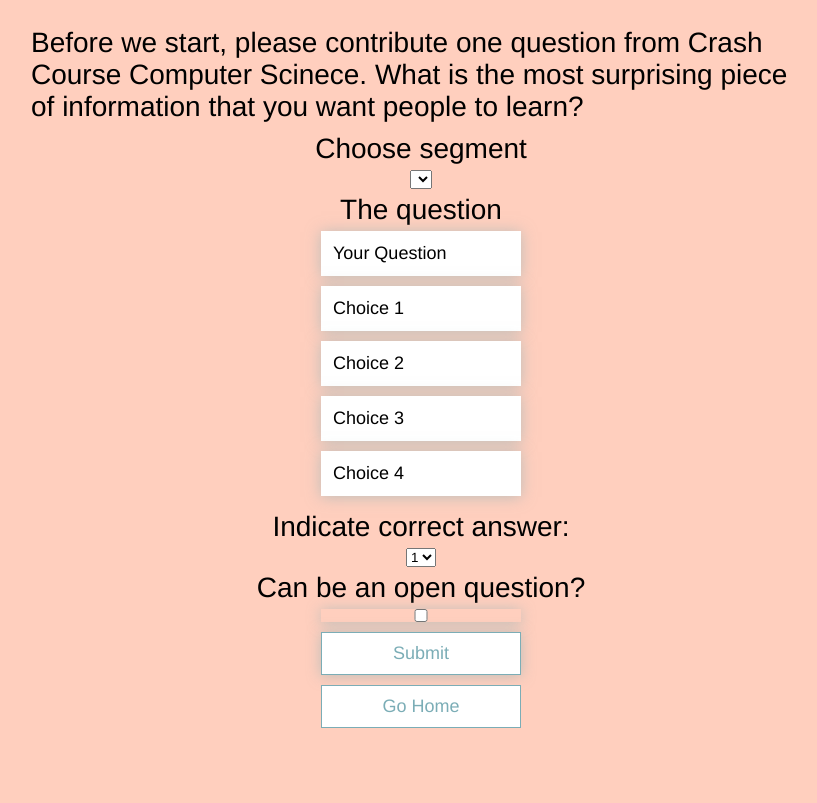
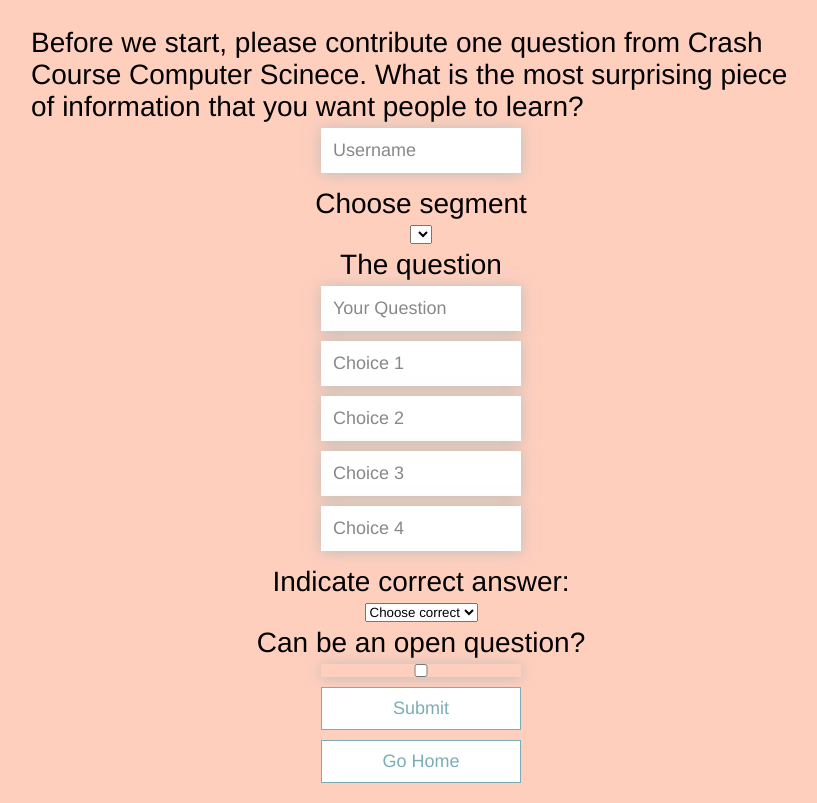
Before and after one commit to 8-bit-sheep/lamb-quiz, a website: page user-questions.html in a window 1280 px wide. Shown: the part 100-903 px from the top of the page, without its empty margins (219-1036 px from the left). Before the commit the page ends 848 px from the top, so only its background shows below. Drawn offline with nearby package versions, Linux system fonts and the light colour scheme; no server answers.

Commit message:
form validation

```diff
--- a/user-questions.html
+++ b/user-questions.html
@@ -17,16 +17,48 @@
           that you want people to learn?
         </h3>
         <form>
+          <input
+            type="text"
+            name="username"
+            placeholder="Username"
+            id="username"
+          />
           <h3>Choose segment</h3>
           <select id="contentSelector" name="contentSegment"> </select>
           <h3>The question</h3>
-          <input type="text" name="question" value="Your Question" />
-          <input type="text" name="choice1" value="Choice 1" />
-          <input type="text" name="choice2" value="Choice 2" />
-          <input type="text" name="choice3" value="Choice 3" />
-          <input type="text" name="choice4" value="Choice 4" />
+          <input
+            type="text"
+            name="question"
+            placeholder="Your Question"
+            id="question"
+          />
+          <input
+            type="text"
+            name="choice1"
+            placeholder="Choice 1"
+            id="choice1"
+          />
+          <input
+            type="text"
+            name="choice2"
+            placeholder="Choice 2"
+            id="choice2"
+          />
+          <input
+            type="text"
+            name="choice3"
+            placeholder="Choice 3"
+            id="choice3"
+          />
+          <input
+            type="text"
+            name="choice4"
+            placeholder="Choice 4"
+            id="choice4"
+          />
           <h3>Indicate correct answer:</h3>
-          <select name="answer">
+          <select name="answer" id="answer">
+            <option value="choose">Choose correct</option>
             <option value="1">1</option>
             <option value="2">2</option>
             <option value="3">3</option>
@@ -35,7 +67,16 @@
           <h3>Can be an open question?</h3>
           <input type="checkbox" name="open" value="true" />
 
-          <input class="btn" type="submit" value="Submit" />
+          <button
+            class="btn"
+            type="submit"
+            value="Submit"
+            id="submitBtn"
+            onclick="submitForm(event)"
+            disabled
+          >
+            Submit
+          </button>
         </form>
 
         <a class="btn" href="index.html">Go Home</a>
--- a/user-questions.js
+++ b/user-questions.js
@@ -20,3 +20,29 @@
     ""
   );
 });
+const username = document.getElementById("username");
+const submitBtn = document.getElementById("submitBtn");
+const question = document.getElementById("question");
+const choice1 = document.getElementById("choice1");
+const choice2 = document.getElementById("choice2");
+const choice3 = document.getElementById("choice3");
+const choice4 = document.getElementById("choice4");
+const answer = document.getElementById("answer");
+
+filledForm = () =>
+  !(
+    username.value &&
+    answer.value !== "choose" &&
+    question.value &&
+    choice1.value &&
+    choice2.value &&
+    choice3.value &&
+    choice4.value
+  );
+username.addEventListener("keyup", () => (submitBtn.disabled = filledForm()));
+question.addEventListener("keyup", () => (submitBtn.disabled = filledForm()));
+choice1.addEventListener("keyup", () => (submitBtn.disabled = filledForm()));
+choice2.addEventListener("keyup", () => (submitBtn.disabled = filledForm()));
+choice3.addEventListener("keyup", () => (submitBtn.disabled = filledForm()));
+choice4.addEventListener("keyup", () => (submitBtn.disabled = filledForm()));
+answer.onchange = () => (submitBtn.disabled = filledForm());
```
